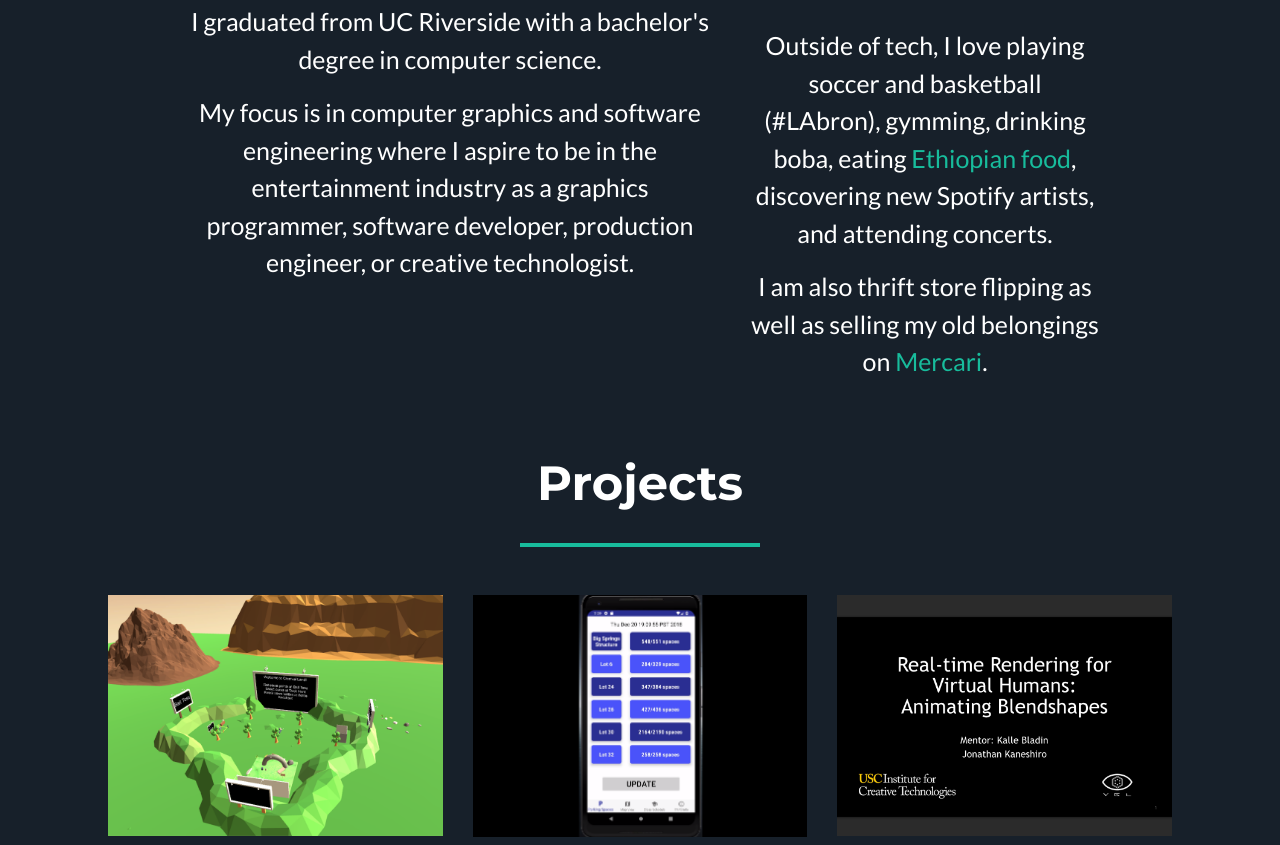
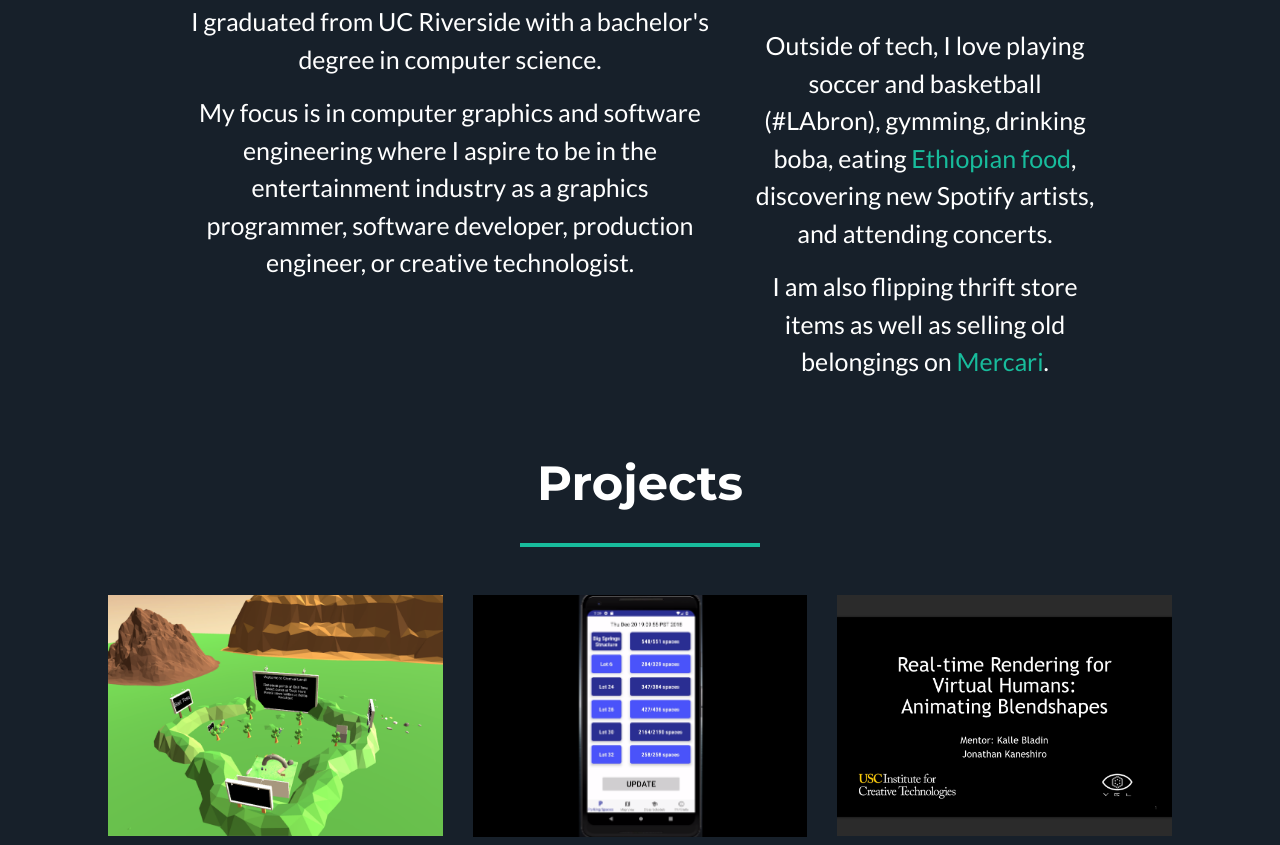
Before and after one commit to jkane002/jkane002.github.io, a plain HTML site: page index.html in a window 1280 px wide. Shown: the part 881-1726 px from the top of the page. Drawn offline with nearby package versions, Linux system fonts and the light colour scheme.

Commit message:
Update index.html

```diff
--- a/index.html
+++ b/index.html
@@ -95,7 +95,7 @@
           </div>
           <div class="col-lg-4 mr-auto pt-4 text-center text-white">
               <p>Outside of tech, I love playing soccer and basketball (#LAbron), gymming, drinking boba, eating <a href="http://mealsbygenetla.com/" target="_blank">Ethiopian food</a>, discovering new Spotify artists, and attending concerts.</p>
-              <p class="text-center">I am also thrift store flipping as well as selling my old belongings on <a href="https://www.mercari.com/u/391957261/" target="_blank">Mercari</a>.</p>
+              <p class="text-center">I am also flipping thrift store items as well as selling old belongings on <a href="https://www.mercari.com/u/391957261/" target="_blank">Mercari</a>.</p>
           </div>
         </div>
         <!-- <div class="text-center mt-4">
```
